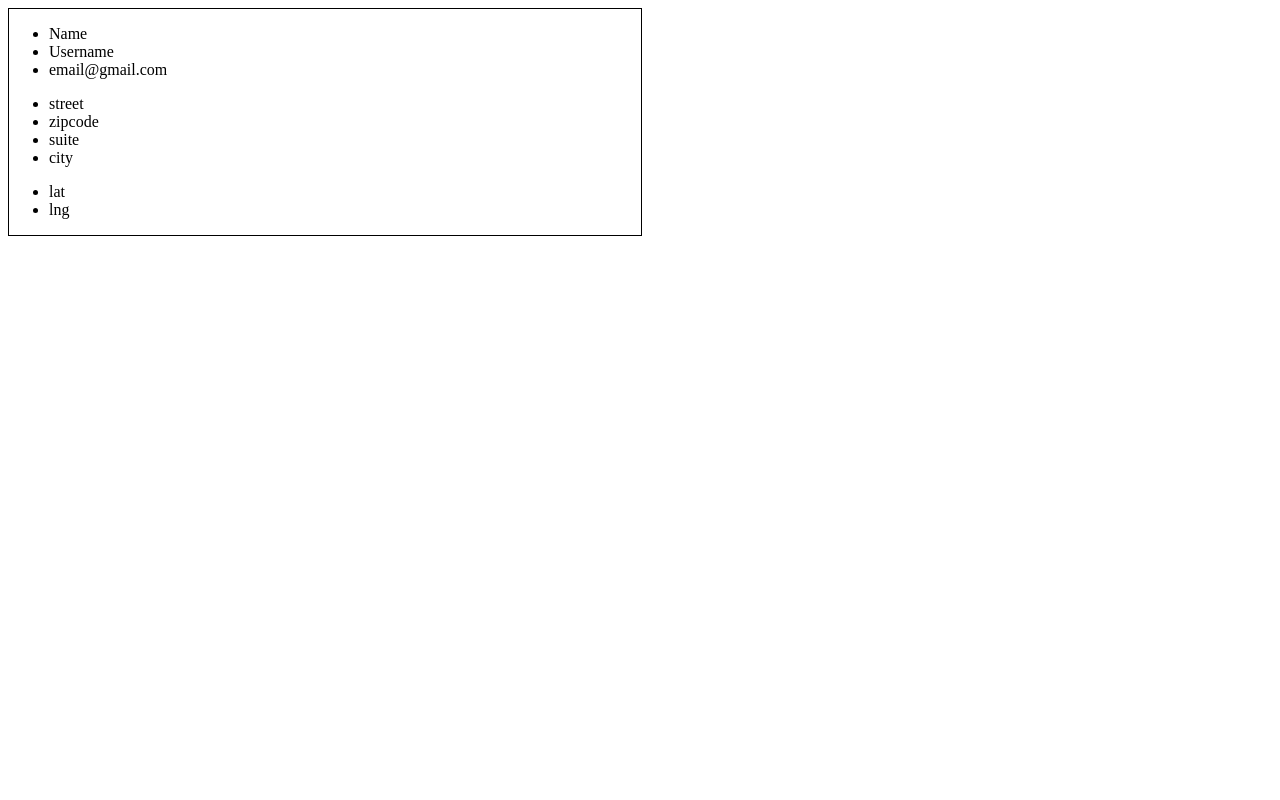
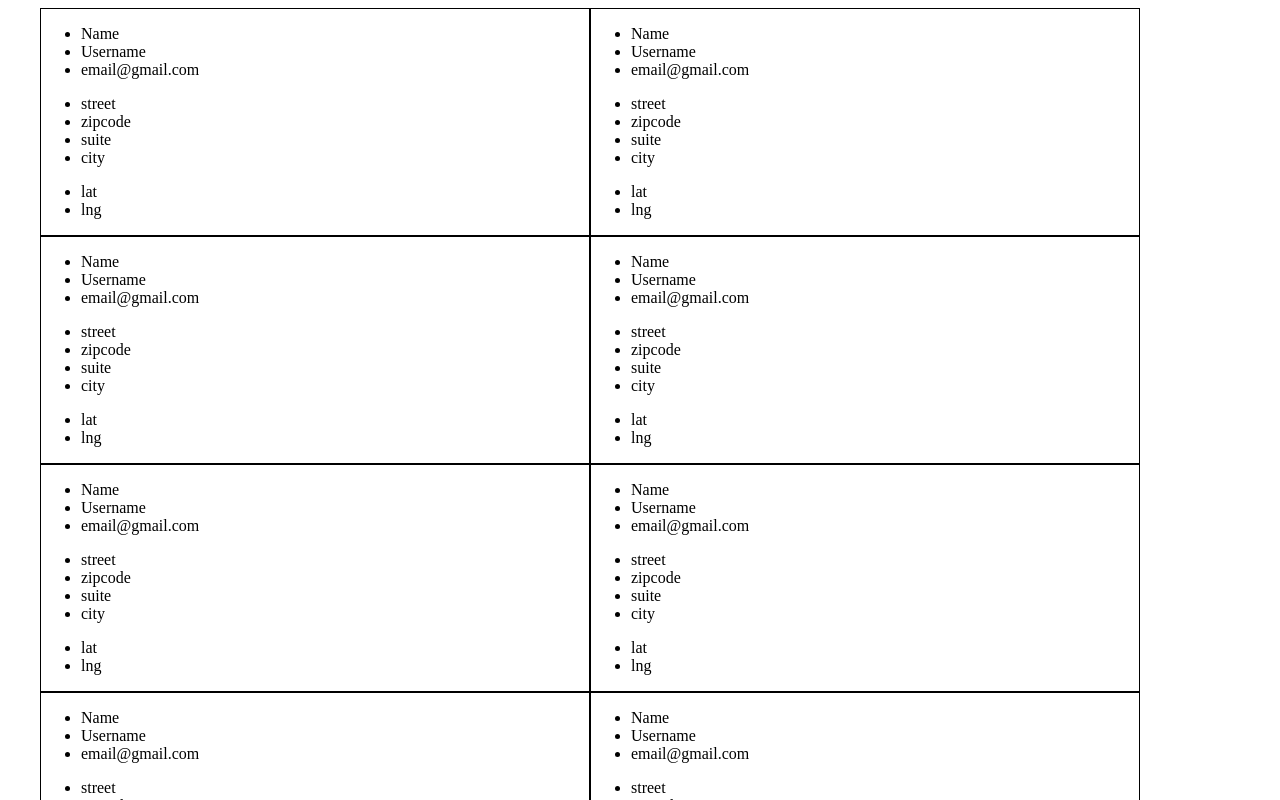
Before and after one commit to konartur/React-Users, a React (Create React App) app: page / in a window 1280 px wide. Shown: the top 800 px of the page. Built offline with nearby package versions, Linux system fonts and the light colour scheme.

Commit message:
change styles and components

```diff
--- a/src/App.js
+++ b/src/App.js
@@ -1,9 +1,12 @@
 import Card from './Components/Card'
+import './Styles/Styles.scss'
 
 function App() {
   return (
     <div className="App">
-      <Card />
+      <div className="container">
+        <Card />
+      </div>
     </div>
   );
 }
--- a/src/Components/Card.js
+++ b/src/Components/Card.js
@@ -1,19 +1,21 @@
-import Title from './Title'
-import Adress from './Adress'
-import Geo from './Geo'
-import React, { Component } from 'react';
-import styles from '../Styles/Styles.module.scss'
+import CardItem from './CardItem'
+import '../Styles/Styles.scss'
 
-export default class Card extends Component {
-    render() {
+function Card () {
         return (
-                <div className={styles.displayFlex}>
-                    <div className={styles.card}>
-                        <Title />
-                        <Adress />
-                        <Geo />
-                    </div>
-                 </div>
+                <div className="cards">
+                     <CardItem />
+                     <CardItem />
+                     <CardItem />
+                     <CardItem />
+                     <CardItem />
+                     <CardItem />
+                     <CardItem />
+                     <CardItem />
+                     <CardItem />
+                     <CardItem />
+                </div>
         )
-    }
 };
+
+export default Card;
--- /dev/null
+++ b/src/Components/CardItem.js
@@ -0,0 +1,15 @@
+import Title from './Title'
+import Adress from './Adress'
+import Geo from './Geo'
+
+function CardItem() {
+    return (
+        <div className="card-item">
+            <Title />
+            <Adress />
+            <Geo />
+        </div>
+    )
+}
+
+export default CardItem;
--- a/src/Styles/Styles.module.scss
+++ /dev/null
@@ -1,16 +0,0 @@
-.container {
-  width: 100%;
-  margin: 0 auto;
-}
-
-.displayFlex {
-  display: flex;
-  justify-content: space-between;
-  align-items: center;
-}
-
-.card {
-  border: 1px solid black;
-  height: auto;
-  width: 50%;
-}
--- /dev/null
+++ b/src/Styles/Styles.scss
@@ -0,0 +1,16 @@
+.container {
+  width: 100%;
+  max-width: 1200px;
+  padding: 0 15px;
+  margin: 0 auto;
+}
+
+.cards {
+  display: grid;
+  grid-template-columns: 550px 550px;
+}
+
+.card-item {
+  border: 1px solid black;
+  height: auto;
+}
```
